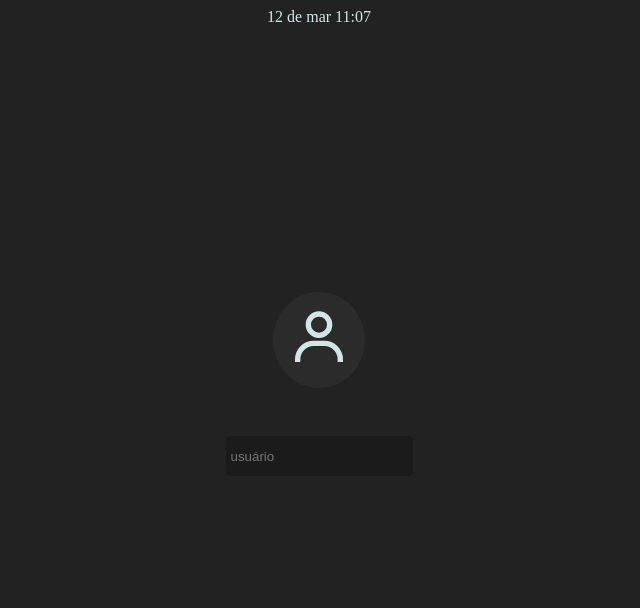
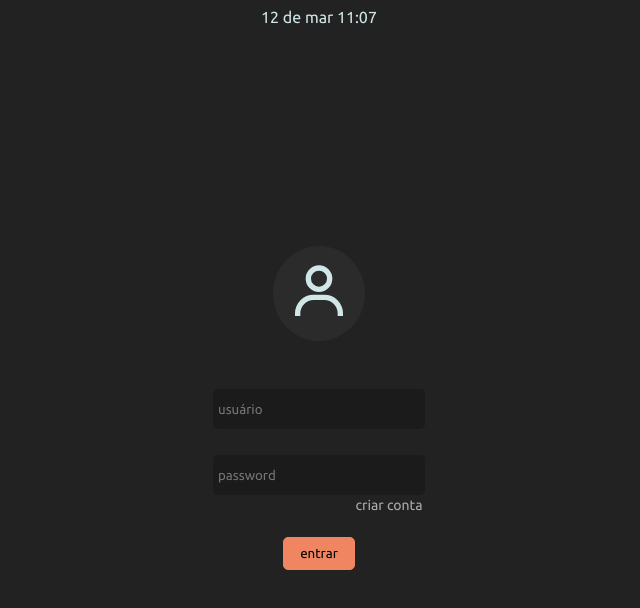
Before and after one commit to Jefferson-Guirra/Vscode-Portfolio, a Next.js app: page / in a window 1280 px wide. Shown: the top 608 px of the page, without its empty margins (321-961 px from the left). Built offline with nearby package versions, Linux system fonts and the light colour scheme.

Commit message:
feat: create loginUser interface

```diff
--- a/src/pages/index.tsx
+++ b/src/pages/index.tsx
@@ -4,11 +4,13 @@ import * as C from '../styles/Home'
 import Clock from '../components/header/clock/Clock'
 import { ClockProps } from '../protocols/clock'
 import { BiUser } from 'react-icons/bi'
-import Error from '@/components/helpers/Error'
+import Link from 'next/link'
+import Error from '../components/helpers/Error'
 
 export default function Home() {
-  const [input, setInput] = useState<string>()
-  const [error, setError] = useState<string>()
+  const [input, setInput] = useState<string>('')
+  const [password, setPassword] = useState<string>()
+  const [error, setError] = useState<string>('')
   const clockProps: ClockProps = {
     language: 'pt-BR',
     dateTimeFormatOptions: {
@@ -18,10 +20,16 @@ export default function Home() {
       minute: '2-digit',
     },
   }
+  const handlePassword = ({ target }: React.ChangeEvent<HTMLInputElement>) => {
+    setPassword(target.value)
+    if (!password) {
+      setError
+    }
+  }
   const handleInput = ({ target }: React.ChangeEvent<HTMLInputElement>) => {
     setInput(target.value)
     if (error) {
-      setError(undefined)
+      setError('')
     } else {
       setError('informe um nome')
     }
@@ -60,9 +68,18 @@ export default function Home() {
                 value={input}
                 onChange={handleInput}
               />
-            </form>
-            <Error error={error} />
+              <input
+                type="password"
+                placeholder="password"
+                value={password}
+                onChange={handlePassword}
+              />
+              <Link href="/">criar conta</Link>
+
+              <button>entrar</button>
+            </form>{' '}
           </div>
+          <Error error={error} />
         </article>
       </C.Container>
     </>
--- a/src/styles/Home.ts
+++ b/src/styles/Home.ts
@@ -1,6 +1,7 @@
 import styled from 'styled-components'
 
 export const Container = styled.section`
+  font-family: 'Ubuntu', sans-serif;
   background-color: #222222;
   width: 100%;
   height: 100vh;
@@ -17,34 +18,79 @@ export const Container = styled.section`
     flex: 1;
     display: flex;
     align-items: center;
+    flex-direction: column;
     justify-content: center;
 
     .content {
       display: flex;
       flex-direction: column;
-      gap: 3rem;
       align-items: center;
+      width: 100%;
+      max-width: 600px;
       justify-content: center;
       span {
         display: block;
         padding: 0.9rem;
         background-color: #2b2b2b;
         border-radius: 50%;
+        margin-bottom: 3rem;
       }
+      form {
+        width: 100%;
+        display: flex;
+        flex-direction: column;
+        align-items: center;
 
         input {
+          display: block;
+          font-family: 'Ubuntu', sans-serif;
           background-color: #1b1b1b;
+          border: 1px solid #1b1b1b;
           color: #eee;
           border: none;
           border-radius: 5px;
           padding: 5px;
           height: 40px;
+          max-width: 300px;
+          margin-bottom: 2px;
+
+          &:focus,
+          &:hover {
+            border: 1px solid var(--login-primary-color);
           }
 
-      input:focus,
-      input:hover {
-        outline: #ef8661 !important;
-        border: 2px solid #ef8661;
+          &:nth-child(2) {
+            margin-top: 1.5rem;
+          }
+        }
+
+        a {
+          display: block;
+          margin-left: 140px;
+          font-size: 14px;
+          color: #eeeeeeab;
+          transition: all 0.7s;
+
+          &:hover {
+            color: #eee;
+          }
+        }
+
+        button {
+          font-family: 'Ubuntu', sans-serif;
+          display: block;
+          padding: 0.5rem 1rem;
+          border-radius: 5px;
+          border: 1px solid var(--login-primary-color);
+          background-color: var(--login-primary-color);
+          margin: 1.5rem auto auto auto;
+          transition: all 0.7s;
+
+          &:hover {
+            color: #eeeeeeab;
+            background-color: #1b1b1b;
+          }
+        }
       }
     }
   }
--- a/src/styles/globals.css
+++ b/src/styles/globals.css
@@ -1,7 +1,14 @@
+@import url('https://fonts.googleapis.com/css2?family=Ubuntu:wght@300;400;500;700&display=swap');
+
+
+:root {
+  --login-primary-color:#ef8661
+}
 * {
   padding: 0;
   margin: 0;
   box-sizing: border-box;
+
 }
 
 a {
```
Lines whose indentation alone changed are shown as unchanged.
